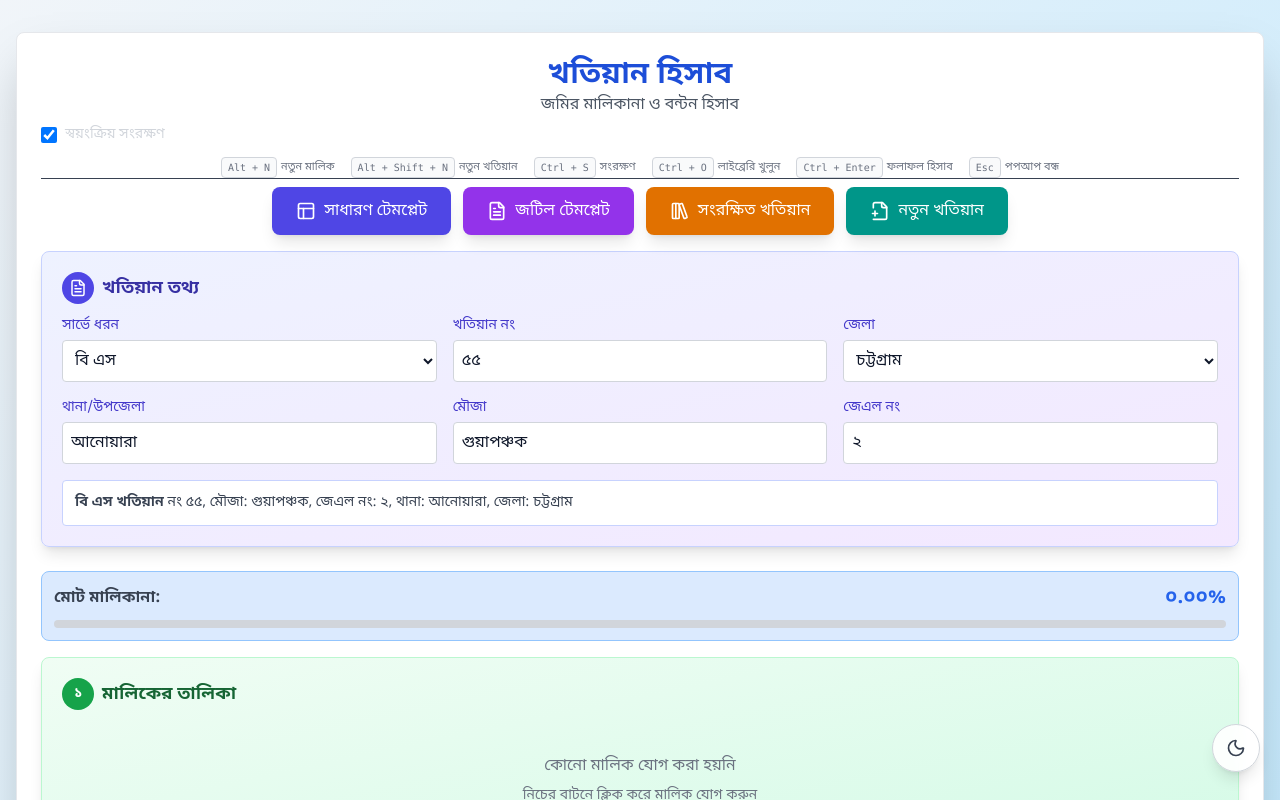
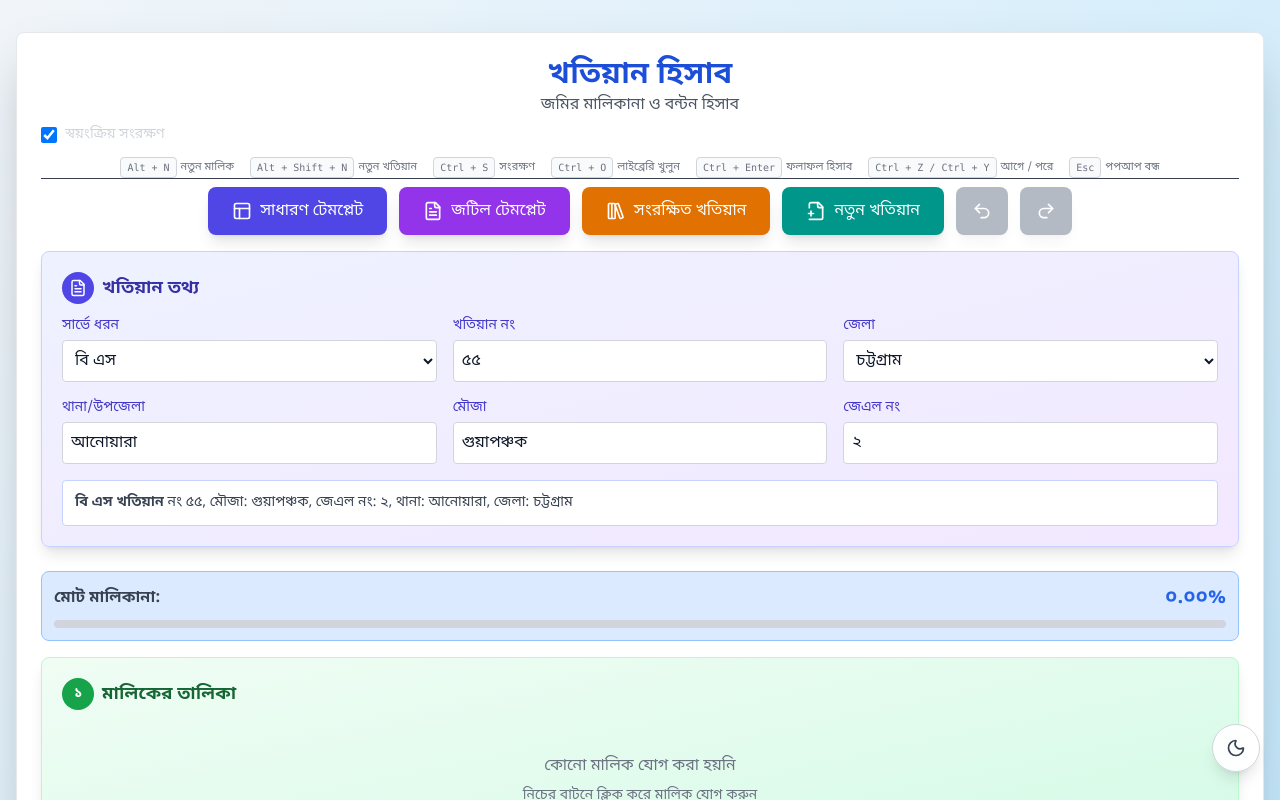
Before and after one commit to shoieb-dev/bengal-land-share-calculator, a Next.js app: page / in a window 1280 px wide. Shown: the top 800 px of the page. Built offline with nearby package versions, Linux system fonts and the light colour scheme.

Commit message:
fix: use Alt+N for new owner/khatiyan shortcuts; feat: add undo/redo

```diff
--- a/src/components/khatian/KhatiyanCalculator.tsx
+++ b/src/components/khatian/KhatiyanCalculator.tsx
@@ -13,6 +13,7 @@ import {
 import { normalizeShares } from "@/lib/utils/validation";
 import { computeHeirShares } from "@/lib/utils/heirShare";
 import { showToast } from "@/lib/utils/toast";
+import { useWorkspaceHistory } from "@/hooks/useWorkspaceHistory";
 import { useTheme } from "@/hooks/useTheme";
 import { useCallback, useEffect, useMemo, useRef, useState } from "react";
 import ThemeToggle from "./ui/ThemeToggle";
@@ -40,7 +41,7 @@ import {
   SavedKhatiyanEntry,
 } from "@/lib/utils/khatiyanLibrary";
 import { KhatiyanTemplate } from "@/lib/constants/templates";
-import { Archive, Calculator, FilePlus2, FileText, Layout, LibraryBig, RotateCcw, Save } from "lucide-react";
+import { Archive, Calculator, FilePlus2, FileText, Layout, LibraryBig, Redo2, RotateCcw, Save, Undo2 } from "lucide-react";
 import ComplexTemplateModal from "./modals/ComplexTemplateModal";
 
 // Main Component
@@ -67,6 +68,7 @@ export default function KhatiyanCalculator() {
 
   // Add handler
   const handleLoadTemplate = (template: KhatiyanTemplate) => {
+    commitHistory();
     // Load header
     setHeader({
       surveyType: template.header.surveyType || "বি এস",
@@ -92,6 +94,7 @@ export default function KhatiyanCalculator() {
   };
 
   const handleLoadComplexTemplate = (templateOwners: Owner[]) => {
+    commitHistory();
     setOwners(templateOwners);
     setDags([{ name: "১", land: 100 }]);
     setResult([]);
@@ -105,6 +108,41 @@ export default function KhatiyanCalculator() {
   const [libraryEntries, setLibraryEntries] = useState<SavedKhatiyanEntry[]>([]);
   const [activeEntryId, setActiveEntryId] = useState<string | null>(null);
   const [autoSaveEnabled, setAutoSaveEnabled] = useState(true);
+
+  // ─── Undo/Redo (coarse workspace snapshots on discrete actions) ───
+  const history = useWorkspaceHistory();
+  const takeSnapshot = useCallback(
+    () => ({ header: { ...header }, owners: [...owners], dags: [...dags] }),
+    [header, owners, dags],
+  );
+  const applySnapshot = useCallback(
+    (snap: { header: KhatiyanHeader; owners: Owner[]; dags: Dag[] }) => {
+      setHeader(snap.header);
+      setOwners(snap.owners);
+      setDags(snap.dags);
+      setResult([]);
+      setShowResult(false);
+      setErrors([]);
+    },
+    [],
+  );
+  const commitHistory = useCallback(() => {
+    history.commit(takeSnapshot());
+  }, [history, takeSnapshot]);
+  const handleUndo = useCallback(() => {
+    const snap = history.undo();
+    if (snap) {
+      applySnapshot(snap);
+      showToast("পূর্বের অবস্থায় ফেরত যাওয়া হয়েছে", "info");
+    }
+  }, [history, applySnapshot]);
+  const handleRedo = useCallback(() => {
+    const snap = history.redo();
+    if (snap) {
+      applySnapshot(snap);
+      showToast("পরের অবস্থায় যাওয়া হয়েছে", "info");
+    }
+  }, [history, applySnapshot]);
 
   // Check for saved data on mount
   useEffect(() => {
@@ -171,6 +209,7 @@ export default function KhatiyanCalculator() {
   const handleLoadData = () => {
     const data = loadFromLocalStorage();
     if (data) {
+      commitHistory();
       setHeader(data.header);
       setOwners(data.owners);
       setDags(data.dags);
@@ -197,6 +236,8 @@ export default function KhatiyanCalculator() {
 
   // Update reset function to clear storage
   const confirmReset = () => {
+    commitHistory();
+    history.clear();
     setHeader({
       surveyType: "",
       district: "",
@@ -256,6 +297,7 @@ export default function KhatiyanCalculator() {
 
   const handleOpenLibraryEntry = (entry: SavedKhatiyanEntry) => {
     if (entry.id !== activeEntryId) snapshotWorkspace();
+    commitHistory();
     setHeader(entry.header);
     setOwners(entry.owners);
     setDags(entry.dags);
@@ -269,6 +311,7 @@ export default function KhatiyanCalculator() {
 
   const handleNewWorkspace = () => {
     snapshotWorkspace();
+    commitHistory();
     setHeader({ surveyType: "", district: "", khatiyanNo: "", thana: "", mouja: "", jlNo: "" });
     setDags([]);
     setOwners([]);
@@ -281,6 +324,16 @@ export default function KhatiyanCalculator() {
 
   // ─── Keyboard shortcuts (dispatched by KeyboardShortcutsLayer) ───
   const shortcutActionRef = useRef<(action: string) => void>(() => {});
+
+  // Seed history baseline once so the first undo has something to return to.
+  const historySeeded = useRef(false);
+  useEffect(() => {
+    if (!historySeeded.current) {
+      historySeeded.current = true;
+      history.sync({ header: { ...header }, owners: [...owners], dags: [...dags] });
+    }
+    // eslint-disable-next-line react-hooks/exhaustive-deps
+  }, []);
 
   useEffect(() => {
     const onShortcut = (e: Event) => shortcutActionRef.current((e as CustomEvent<string>).detail);
@@ -394,9 +447,14 @@ export default function KhatiyanCalculator() {
     return newErrors;
   };
 
-  const addDag = () => setDags((prev) => [...prev, { name: "", land: 0 }]);
-  const addOwner = () =>
+  const addDag = () => {
+    commitHistory();
+    setDags((prev) => [...prev, { name: "", land: 0 }]);
+  };
+  const addOwner = () => {
+    commitHistory();
     setOwners((prev) => [...prev, { name: "", ana: 0, gonda: 0, kora: 0, kranti: 0, til: 0 }]);
+  };
 
   // (keyboard-shortcut handlers removed — wired via khatiyan-shortcut events below)
 
@@ -412,6 +470,7 @@ export default function KhatiyanCalculator() {
   };
 
   const handleBulkAddDags = (newDags: Dag[]) => {
+    commitHistory();
     setDags([...dags, ...newDags]);
   };
 
@@ -436,6 +495,7 @@ export default function KhatiyanCalculator() {
   };
 
   const handleAddHeir = (ownerIndex: number) => {
+    commitHistory();
     setOwners((prev) =>
       prev.map((o, i) =>
         i === ownerIndex
@@ -459,6 +519,7 @@ export default function KhatiyanCalculator() {
   };
 
   const handleDeleteHeir = (ownerIndex: number, heirId: string) => {
+    commitHistory();
     setOwners((prev) =>
       prev.map((o, i) =>
         i === ownerIndex ? { ...o, heirs: (o.heirs ?? []).filter((h) => h.id !== heirId) } : o,
@@ -475,6 +536,7 @@ export default function KhatiyanCalculator() {
   };
 
   const confirmDelete = () => {
+    commitHistory();
     if (deleteModal.type === "dag") {
       setDags(dags.filter((_, i) => i !== deleteModal.index));
     } else if (deleteModal.type === "owner") {
@@ -567,6 +629,10 @@ export default function KhatiyanCalculator() {
         setShowLibraryModal(true);
       } else if (action === "calculate") {
         calculateResult();
+      } else if (action === "undo") {
+        handleUndo();
+      } else if (action === "redo") {
+        handleRedo();
       } else if (action === "close-modals") {
         setShowErrorModal(false);
         setShowLibraryModal(false);
@@ -607,14 +673,17 @@ export default function KhatiyanCalculator() {
   }, [owners]);
 
   const handleReorderOwners = (newOwners: Owner[]) => {
+    commitHistory();
     setOwners(newOwners);
   };
 
   const handleReorderDags = (newDags: Dag[]) => {
+    commitHistory();
     setDags(newDags);
   };
 
   const handleDeleteAllDags = () => {
+    commitHistory();
     setDags([]);
   };
 
@@ -682,6 +751,24 @@ export default function KhatiyanCalculator() {
               className="bg-teal-600 text-white px-6 py-3 rounded-lg hover:bg-teal-700 transition shadow-lg flex items-center gap-2"
             >
               <FilePlus2 size={20} /> নতুন খতিয়ান
+            </button>
+
+            {/* ─── Undo / Redo ─── */}
+            <button
+              onClick={handleUndo}
+              disabled={!history.canUndo}
+              title="আগের অবস্থায় ফিরুন (Ctrl+Z)"
+              className="bg-slate-600 text-white px-4 py-3 rounded-lg hover:bg-slate-700 transition shadow-lg flex items-center gap-2 disabled:opacity-40 disabled:cursor-not-allowed"
+            >
+              <Undo2 size={20} />
+            </button>
+            <button
+              onClick={handleRedo}
+              disabled={!history.canRedo}
+              title="পরের অবস্থায় যান (Ctrl+Y)"
+              className="bg-slate-600 text-white px-4 py-3 rounded-lg hover:bg-slate-700 transition shadow-lg flex items-center gap-2 disabled:opacity-40 disabled:cursor-not-allowed"
+            >
+              <Redo2 size={20} />
             </button>
           </div>
 
--- a/src/components/khatian/ShortcutHints.tsx
+++ b/src/components/khatian/ShortcutHints.tsx
@@ -6,6 +6,7 @@ const HINTS: { keys: string; label: string }[] = [
   { keys: "Ctrl + S", label: "সংরক্ষণ" },
   { keys: "Ctrl + O", label: "লাইব্রেরি খুলুন" },
   { keys: "Ctrl + Enter", label: "ফলাফল হিসাব" },
+  { keys: "Ctrl + Z / Ctrl + Y", label: "আগে / পরে" },
   { keys: "Esc", label: "পপআপ বন্ধ" },
 ];
 
--- /dev/null
+++ b/src/hooks/useWorkspaceHistory.ts
@@ -0,0 +1,110 @@
+"use client";
+
+import { useCallback, useEffect, useRef, useState } from "react";
+import type { Dag, KhatiyanHeader, Owner } from "@/lib/types";
+
+export interface WorkspaceSnapshot {
+  header: KhatiyanHeader;
+  owners: Owner[];
+  dags: Dag[];
+}
+
+const MAX_HISTORY = 50;
+
+function clone<T>(value: T): T {
+  return JSON.parse(JSON.stringify(value)) as T;
+}
+
+function same(a: WorkspaceSnapshot, b: WorkspaceSnapshot): boolean {
+  return (
+    JSON.stringify(a.header) === JSON.stringify(b.header) &&
+    JSON.stringify(a.owners) === JSON.stringify(b.owners) &&
+    JSON.stringify(a.dags) === JSON.stringify(b.dags)
+  );
+}
+
+/**
+ * Workspace-level undo/redo.
+ *
+ * Design: coarsely snapshotted on discrete user actions (add/delete/reorder/
+ * template-load/reset/new-workspace/load-entry) — NOT on every keystroke.
+ * Typing in a name field fires dozens of onChange events; snapshotting those
+ * would flood history and make one Ctrl+Z erase a single character.
+ */
+export function useWorkspaceHistory() {
+  const pastRef = useRef<WorkspaceSnapshot[]>([]);
+  const futureRef = useRef<WorkspaceSnapshot[]>([]);
+  const stateRef = useRef<WorkspaceSnapshot | null>(null);
+  const [pastVersion, setPastVersion] = useState(0);
+  const [futureVersion, setFutureVersion] = useState(0);
+
+  // Always track the latest state so commit() can diff.
+  const sync = useCallback((snap: WorkspaceSnapshot) => {
+    stateRef.current = clone(snap);
+  }, []);
+
+  const commit = useCallback((snap: WorkspaceSnapshot) => {
+    const next = clone(snap);
+    const prev = stateRef.current;
+    stateRef.current = next;
+    if (prev && same(prev, next)) return;
+    if (prev) {
+      pastRef.current.push(clone(prev));
+      if (pastRef.current.length > MAX_HISTORY) {
+        pastRef.current.splice(0, pastRef.current.length - MAX_HISTORY);
+      }
+      setPastVersion((v) => v + 1);
+    }
+    if (futureRef.current.length > 0) {
+      futureRef.current = [];
+      setFutureVersion((v) => v + 1);
+    }
+  }, []);
+
+  const undo = useCallback((): WorkspaceSnapshot | null => {
+    const current = stateRef.current;
+    if (pastRef.current.length === 0 || !current) return null;
+    const restored = pastRef.current.pop() as WorkspaceSnapshot;
+    setPastVersion((v) => v + 1);
+    futureRef.current.unshift(clone(current));
+    if (futureRef.current.length > MAX_HISTORY) futureRef.current.length = MAX_HISTORY;
+    setFutureVersion((v) => v + 1);
+    stateRef.current = clone(restored);
+    return clone(restored);
+  }, []);
+
+  const redo = useCallback((): WorkspaceSnapshot | null => {
+    const current = stateRef.current;
+    if (futureRef.current.length === 0 || !current) return null;
+    const restored = futureRef.current.shift() as WorkspaceSnapshot;
+    setFutureVersion((v) => v + 1);
+    pastRef.current.push(clone(current));
+    if (pastRef.current.length > MAX_HISTORY) {
+      pastRef.current.splice(0, pastRef.current.length - MAX_HISTORY);
+    }
+    setPastVersion((v) => v + 1);
+    stateRef.current = clone(restored);
+    return clone(restored);
+  }, []);
+
+  const clear = useCallback(() => {
+    pastRef.current = [];
+    futureRef.current = [];
+    setPastVersion((v) => v + 1);
+    setFutureVersion((v) => v + 1);
+  }, []);
+
+  // Read lengths during render (refs mutated synchronously + version bump re-renders).
+  void pastVersion;
+  void futureVersion;
+
+  return {
+    sync,
+    commit,
+    undo,
+    redo,
+    clear,
+    canUndo: pastRef.current.length > 0,
+    canRedo: futureRef.current.length > 0,
+  };
+}
```
Also changed, not shown: src/hooks/useKeyboardShortcutsLayer.tsx (+21 -0 lines), 1 other file (tests, documents, lock files or other folders).
